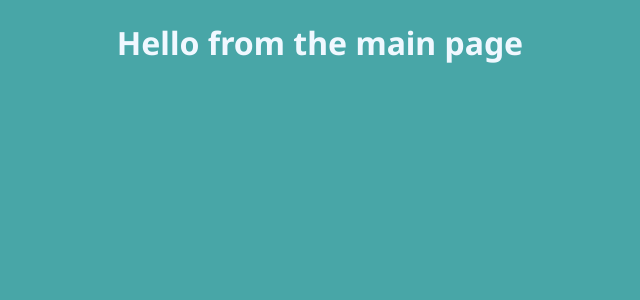
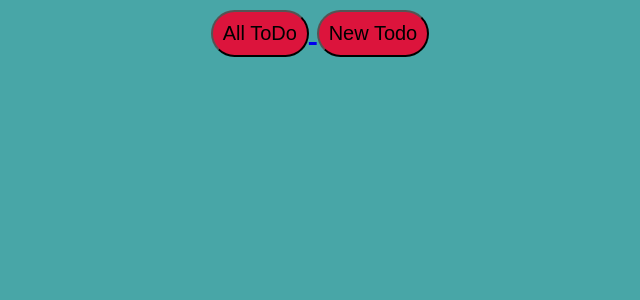
Before and after one commit to vicmoon/Python_GreatToDoList, a Flask app: page / in a window 1280 px wide. Shown: the top 300 px of the page, without its empty margins (320-960 px from the left). Run offline with Flask 3, Linux system fonts and the light colour scheme.

Commit message:
update style, add templates and routes

```diff
--- a/main.py
+++ b/main.py
@@ -24,10 +24,10 @@ db.init_app(app)
 #Add new ToDo Form
 
 class NewToDoForm(FlaskForm):
-    name = StringField('Name', validators=[DataRequired()])
+    name = StringField('Do what?', validators=[DataRequired()])
     details = StringField('Details', validators=[DataRequired()])
     progress = SelectField(
-        'Progress',
+        'State',
         choices=[
         ('new', 'New'),
         ('in_progress', 'In Progress'),
@@ -55,7 +55,12 @@ with app.app_context():
     db.create_all()
 
 
+@app.route('/all')
+def get_todo():
+    all_todoes = ToDo.query.all()
 
+
+    return render_template("alltodoes.html", todoes = all_todoes)
 
 
 @app.route("/")
--- a/static/style.css
+++ b/static/style.css
@@ -2,5 +2,30 @@ body {
   background-color: #48a6a7;
   text-align: center;
   font-family: 'Noto Sans', serif;
+  font-size: 30px;
   color: aliceblue;
 }
+
+label {
+  color: black;
+}
+
+.form-input,
+.form-select {
+  margin-top: 50px;
+  background-color: #f8f3d9;
+  padding: 15px;
+  border-radius: 30px;
+}
+
+button {
+  font-size: 20px;
+  padding: 10px;
+  border-radius: 30px;
+  background-color: crimson;
+}
+
+button:hover {
+  background-color: deeppink;
+  border-color: aqua;
+}
--- a/templates/add.html
+++ b/templates/add.html
@@ -23,7 +23,7 @@
         {% endif %}
     </p>
 
-    <p>
+    <!-- <p>
         <label >{{ form.details.label }}</label>
         {{ form.details(size=100, class="form-input") }}
         {% if form.details.errors %}
@@ -34,7 +34,7 @@
             </ul>
         {% endif %}
     </p>
-
+         -->
     <p>
       <label>{{ form.progress.label }}</label>
       {{ form.progress(class="form-select") }}
@@ -47,7 +47,7 @@
       {% endif %}
    </p>
 
-    <a href="{{ url_for('add') }}"><button class="add_book_button ">Add New Book</button></a>
+    <a href="{{ url_for('add') }}"><button class="add_book_button "> Go do it! </button></a>
     </form>
   </body>
 </html>
--- a/templates/index.html
+++ b/templates/index.html
@@ -17,6 +17,7 @@
     <title>Hello</title>
   </head>
   <body>
-    <h1>Hello from the main page</h1>
+    <a href="{{ url_for('get_todo') }}"><button class="">All ToDo</button> </a>
+    <a href="{{ url_for('add') }}"><button class="">New Todo</button> </a>
   </body>
 </html>
```
Also changed, not shown: templates/alltodoes.html (added, +19 -0 lines).
